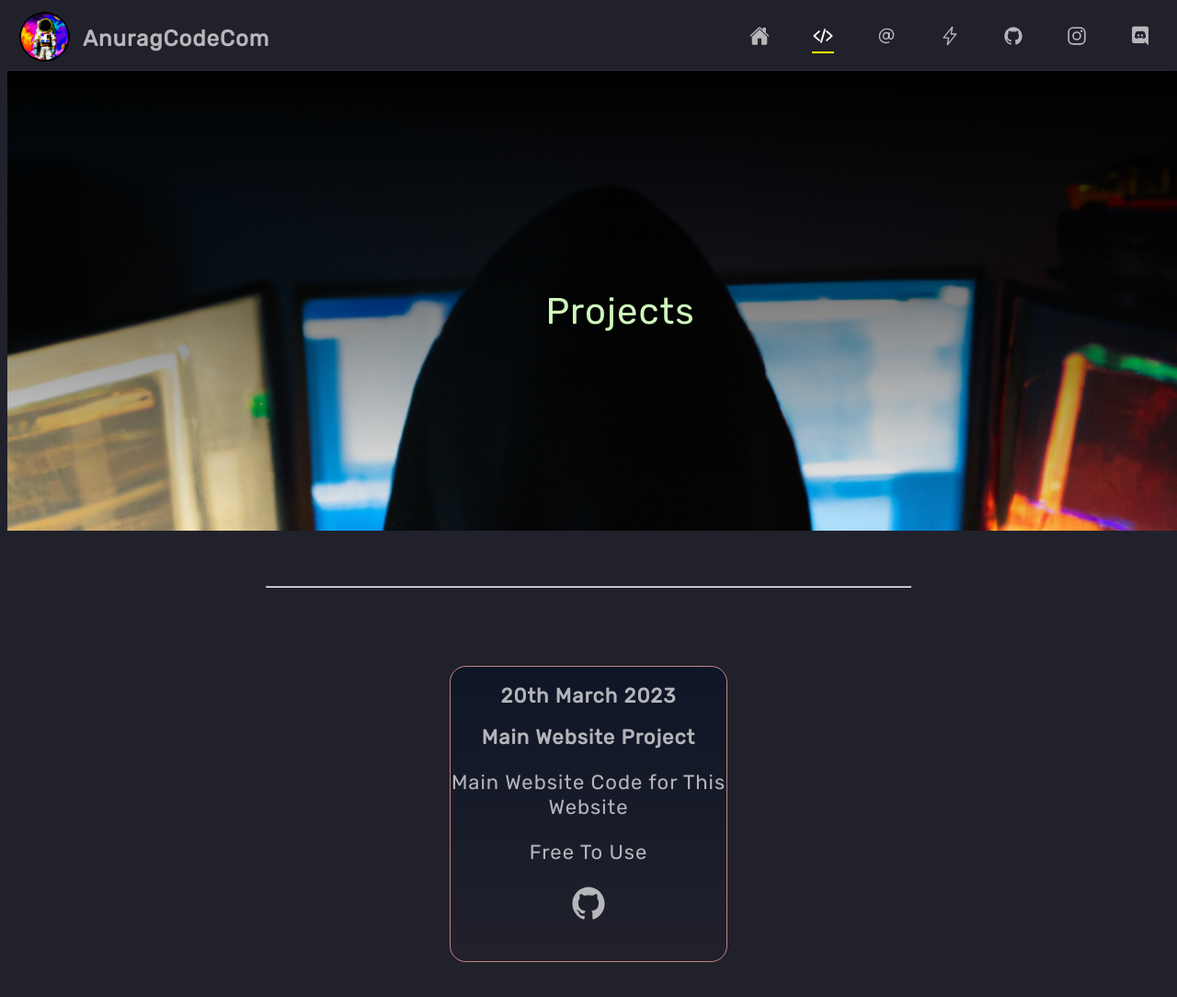
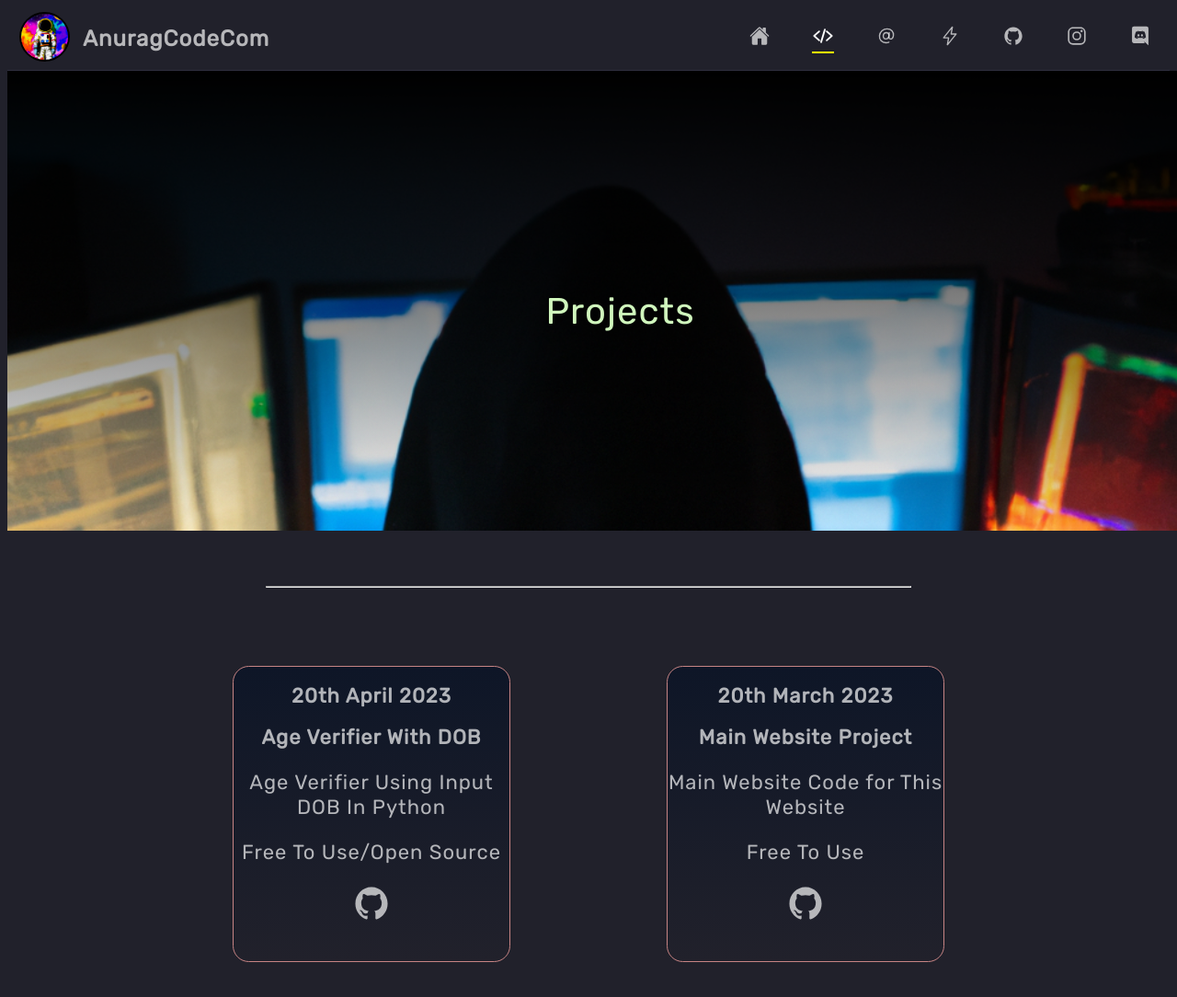
Before and after one commit to AnuragCodeCom/AnuragCodeCom-Main-Website, a plain HTML site: page pages/projects.html in a window 1280 px wide. Shown: the top 1084 px of the page at 92% size. Drawn offline with nearby package versions, Linux system fonts and the light colour scheme; files whose address does not match are found by name.

Commit message:
Commit #12

```diff
--- a/pages/projects.html
+++ b/pages/projects.html
@@ -47,6 +47,18 @@
 <hr id="divide-main-section">
 <section class="main-projectcontent">
 
+  <a href="https://github.com/AnuragCodeCom/AnuragCodeCom-Main-Website" target="_blank">
+    <div>
+
+        <h2>20th April 2023</h2>
+        <h2>Age Verifier With DOB</h2>
+
+        <p>Age Verifier Using Input DOB In Python</p>
+        <p>Free To Use/<b></b>Open Source</b></p>
+        <ion-icon name="logo-github" class="icon"></ion-icon>
+
+    </div>
+  </a>
     <a href="https://github.com/AnuragCodeCom/AnuragCodeCom-Main-Website" target="_blank">
       <div>
 
@@ -61,6 +73,7 @@
     </a>
 
   </section>
+
 <!-- ----------------------------------------------------------------------- -->
     <footer>
         <footer id="footer" data-aos="fade-up" data-aos-easing="ease-in-out" data-aos-duration="500">
```
Also changed, not shown: pages/hosting.html (+1 -1 lines).
